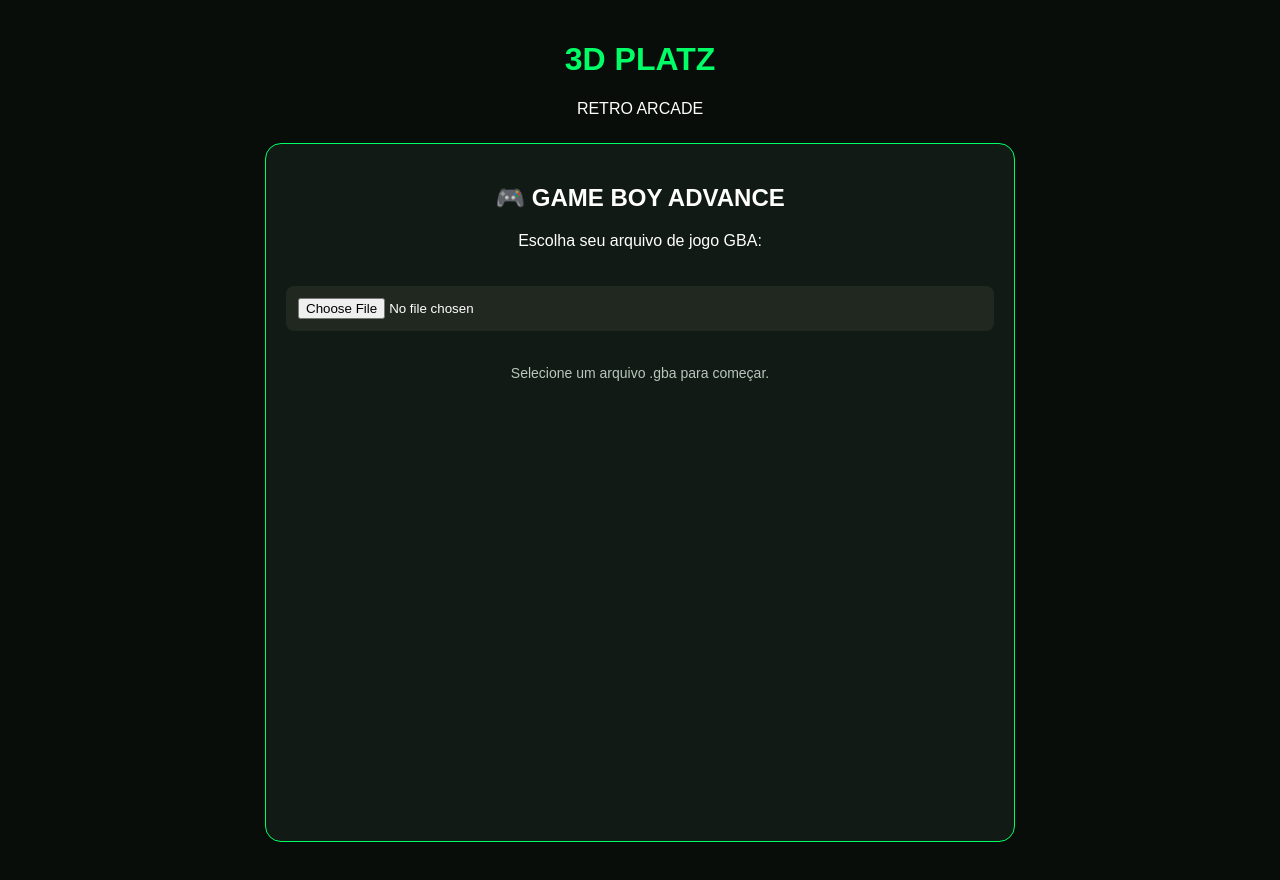
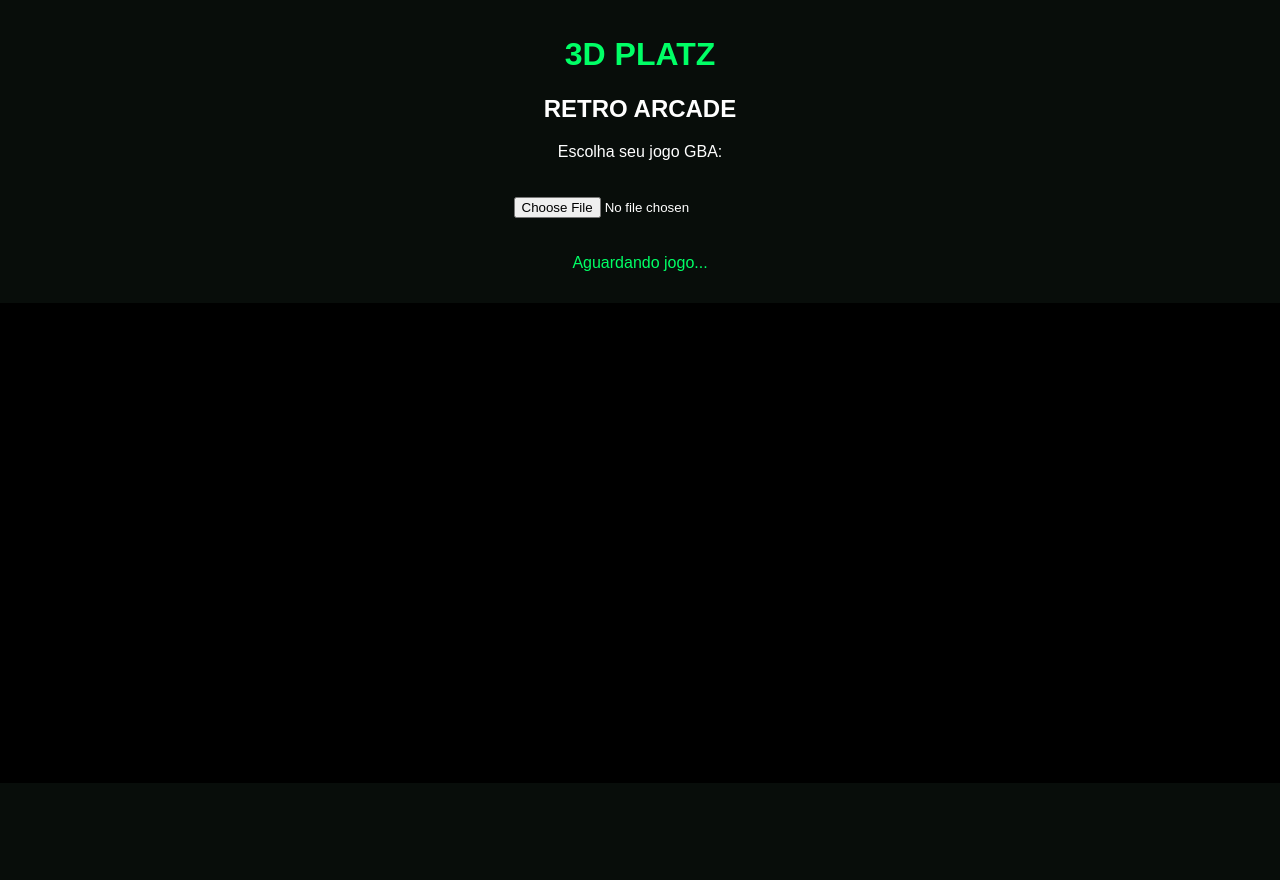
Before and after one commit to mauriciosilveira03-hue/3dplatz-retro-arcade, a plain HTML site: page public/jogo.html in a window 1280 px wide. After the commit the page ends 800 px from the top, so only its background shows below. Drawn offline with Linux system fonts and the light colour scheme.

Commit message:
Atualizar o jogo.html

```diff
--- a/public/jogo.html
+++ b/public/jogo.html
@@ -7,128 +7,76 @@
 <title>3D PLATZ ARCADE</title>
 
 <style>
-    * { box-sizing: border-box; }
-
 body {
   margin: 0;
-      padding: 20px;
   background: #080d0a;
   color: white;
   font-family: Arial, sans-serif;
   text-align: center;
 }
-
-    h1 {
-      color: #00ff66;
-      font-size: 32px;
-    }
-
-    .painel {
-      max-width: 750px;
-      margin: 25px auto;
-      padding: 20px;
-      background: #111a14;
-      border: 1px solid #00ff66;
-      border-radius: 16px;
-    }
-
-    input {
-      width: 100%;
-      margin: 20px 0;
-      padding: 12px;
-      color: white;
-      background: #202820;
-      border-radius: 8px;
-    }
-
-    button {
-      padding: 14px 24px;
-      border: 0;
-      border-radius: 8px;
-      background: #00ff66;
-      color: black;
-      font-weight: bold;
-      font-size: 16px;
-    }
-
+h1 { color: #00ff66; }
 #game {
   width: 100%;
-      min-height: 420px;
-      margin-top: 20px;
+  height: 60vh;
+  min-height: 350px;
+  background: #000;
 }
-
-    .aviso {
-      color: #b8c8bb;
-      font-size: 14px;
-    }
+.painel { padding: 15px; }
+input { margin: 20px; max-width: 90%; }
+#status { color: #00ff66; }
 </style>
 </head>
 
 <body>
-
+<div class="painel">
   <h1>3D PLATZ</h1>
-  <p>RETRO ARCADE</p>
-
-  <div class="painel">
-    <h2>🎮 GAME BOY ADVANCE</h2>
-
-    <p>Escolha seu arquivo de jogo GBA:</p>
-
-    <input
-      type="file"
-      id="arquivo"
-      accept="*/*"
-    >
-
-    <p class="aviso" id="mensagem">
-      Selecione um arquivo .gba para começar.
-    </p>
+  <h2>RETRO ARCADE</h2>
+  <p>Escolha seu jogo GBA:</p>
+  <input type="file" id="arquivo" accept=".gba">
+  <p id="status">Aguardando jogo...</p>
+</div>
 
 <div id="game"></div>
-  </div>
 
 <script>
-    const arquivo = document.getElementById("arquivo");
-    const mensagem = document.getElementById("mensagem");
+const input = document.getElementById("arquivo");
+const status = document.getElementById("status");
 
-    arquivo.addEventListener("change", function () {
+input.addEventListener("change", function() {
   const rom = this.files[0];
-
   if (!rom) return;
 
-      if (!/\.(gba|zip)$/i.test(rom.name)) {
-        mensagem.textContent = "Selecione um arquivo GBA válido.";
+  if (!rom.name.toLowerCase().endsWith(".gba")) {
+    status.textContent = "Selecione um arquivo GBA.";
     return;
   }
 
-      mensagem.textContent = "Carregando " + rom.name + "...";
+  status.textContent = "Preparando emulador...";
 
-      const endereco = URL.createObjectURL(rom);
+  const url = URL.createObjectURL(rom);
 
   window.EJS_player = "#game";
   window.EJS_core = "gba";
-      window.EJS_gameUrl = endereco;
+  window.EJS_gameUrl = url;
   window.EJS_gameName = rom.name;
   window.EJS_pathtodata =
     "https://cdn.emulatorjs.org/stable/data/";
   window.EJS_color = "#00ff66";
+  window.EJS_startOnLoaded = true;
 
   const script = document.createElement("script");
-      script.src =
-        "https://cdn.emulatorjs.org/stable/data/loader.js";
+  script.src = window.EJS_pathtodata + "loader.js";
 
-      script.onload = function () {
-        mensagem.textContent = "Emulador carregado!";
+  script.onload = function() {
+    status.textContent = "Carregador iniciado. Aguarde o jogo...";
   };
 
-      script.onerror = function () {
-        mensagem.textContent =
-          "Erro ao carregar o emulador. Verifique sua internet.";
+  script.onerror = function() {
+    status.textContent = "Erro ao carregar o emulador.";
   };
 
   document.body.appendChild(script);
 });
 </script>
-
 </body>
 </html>
```
Lines whose indentation alone changed are shown as unchanged.
